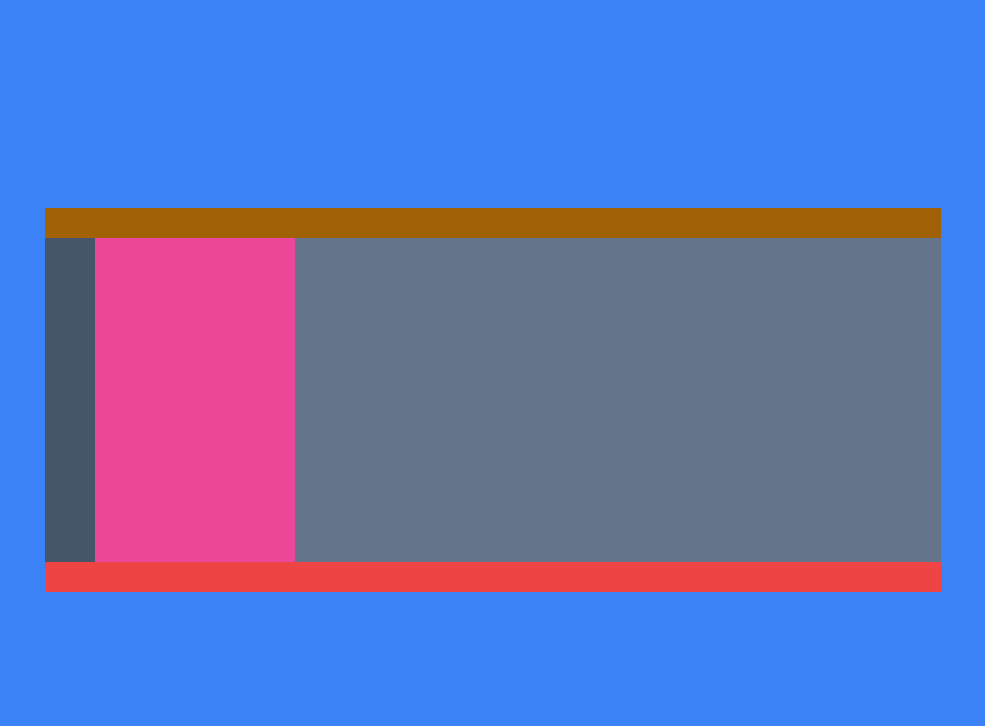
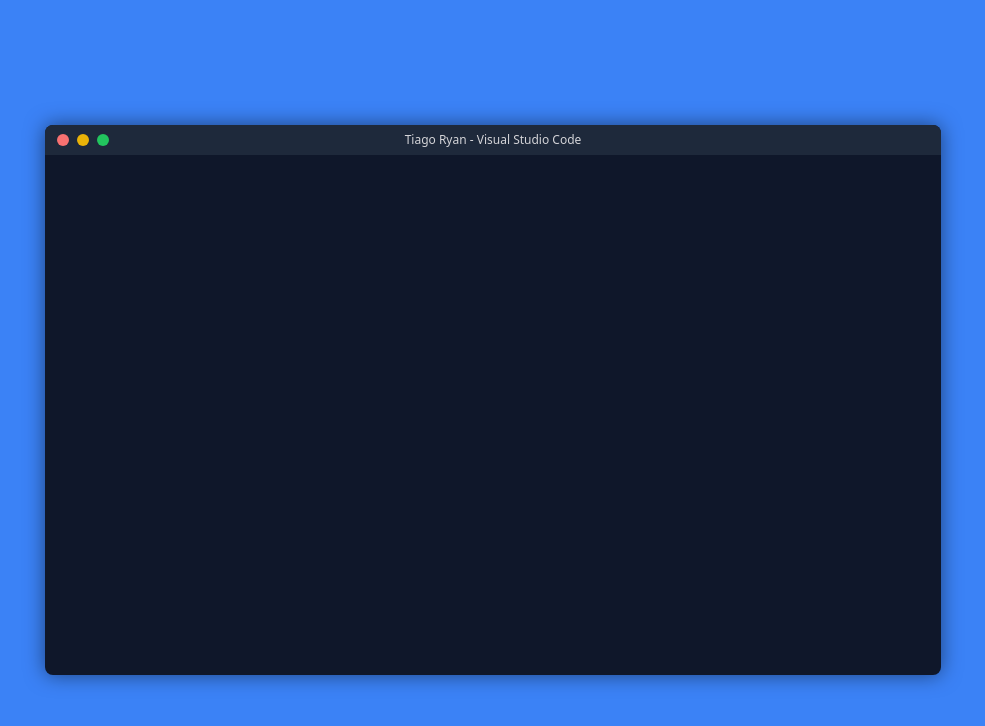
Before and after one commit to tiagoryandev/tiagoryandev, a Next.js app: page / in a window 1280 px wide. Shown: the top 726 px of the page, without its empty margins (147-1132 px from the left). Built offline with nearby package versions, Linux system fonts and the light colour scheme.

Commit message:
chore: add buttons for manager window and title header

```diff
--- a/components/WindowContent.tsx
+++ b/components/WindowContent.tsx
@@ -2,7 +2,7 @@ import React from "react";
 
 const WindowContent: React.FC = () => {
 	return (
-		<div className="col-span-1 bg-slate-500"></div>
+		<div className="col-span-1"></div>
 	);
 };
 
--- a/components/WindowExplorer.tsx
+++ b/components/WindowExplorer.tsx
@@ -2,7 +2,7 @@ import React from "react";
 
 const WindowExplorer: React.FC = () => {
 	return (
-		<div className="col-span-1 bg-pink-500"></div>
+		<div className="col-span-1"></div>
 	);
 };
 
--- a/components/WindowFooter.tsx
+++ b/components/WindowFooter.tsx
@@ -2,7 +2,7 @@ import React from "react";
 
 const WindowFooter: React.FC = () => {
 	return (
-		<div className="col-span-3 bg-red-500"></div>
+		<div className="col-span-3"></div>
 	);
 };
 
--- a/components/WindowHeader.tsx
+++ b/components/WindowHeader.tsx
@@ -2,7 +2,19 @@ import React from "react";
 
 const WindowHeader: React.FC = () => {
 	return (
-		<div className="col-span-3 bg-yellow-700"></div>
+		<div className="col-span-3 grid grid-cols-[100px_auto_100px] place-items-stretch bg-slate-800">
+			<div className="flex items-center gap-2 pl-3">
+				<div className="w-3 h-3 bg-red-400 rounded-full cursor-pointer hover:bg-red-500 transition-colors" />
+				<div className="w-3 h-3 bg-yellow-500 rounded-full cursor-pointer hover:bg-yellow-600 transition-colors" />
+				<div className="w-3 h-3 bg-green-500 rounded-full cursor-pointer hover:bg-green-600 transition-colors" />
+			</div>
+			<div className="flex justify-center items-center">
+				<span className="text-center text-zinc-300 text-xs select-none">Tiago Ryan - Visual Studio Code</span>
+			</div>
+			<div className="flex items-center justify-end">
+
+			</div>
+		</div>
 	);
 };
 
--- a/components/WindowLayout.tsx
+++ b/components/WindowLayout.tsx
@@ -8,7 +8,7 @@ import WindowFooter from "./WindowFooter";
 
 const WindowLayout: React.FC = () => {
 	return (
-		<div className="grid grid-cols-[50px_200px_auto] grid-rows-[30px_auto_30px] w-full max-w-4xl h-full max-h-96 bg-slate-800 rounded-md">
+		<div className="grid grid-cols-[50px_200px_auto] grid-rows-[30px_auto_30px] w-full max-w-4xl h-full max-h-[550px] bg-slate-900 overflow-clip shadow-[0px_0px_20px_rgba(0,0,0,0.5)] rounded-lg">
 			<WindowHeader />
 			<WindowSidebar />
 			<WindowExplorer />
--- a/components/WindowSidebar.tsx
+++ b/components/WindowSidebar.tsx
@@ -2,7 +2,7 @@ import React from "react";
 
 const WindowSidebar: React.FC = () => {
 	return (
-		<div className="col-span-1 bg-slate-600"></div>
+		<div className="col-span-1"></div>
 	);
 };
 
```
